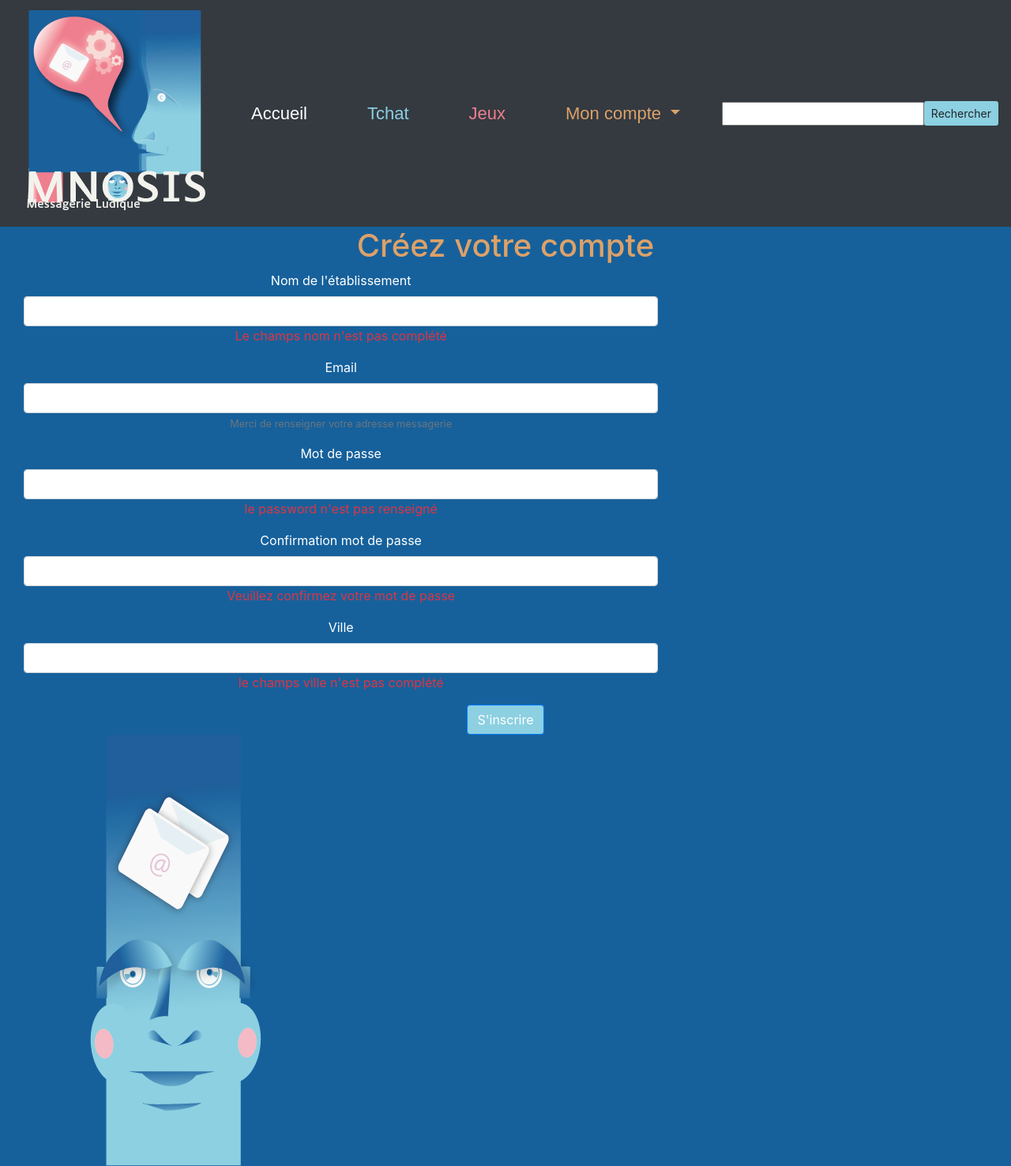
After one commit to Guijung/Mnasis-, a PHP site: page /register-ehpad.php in a window 1280 px wide. The commit adds this page. Shown: the whole page at 79% size. Run offline with PHP 8.4, Linux system fonts and the light colour scheme.

Commit message:
add new logo + page register-ehpad & model ehpad.php add display error message

```diff
--- a/assets/css/style.css
+++ b/assets/css/style.css
@@ -1,6 +1,14 @@
 body {
   background-color: #16619c;
 }
+h1 {
+  color:#dda169;
+  text-align: center;
+}
+/*.container-fluid{
+  display: flex;
+  justify-content:space-around;
+}*/
 .dropdown-item {
 background-color:#16619c;
 }
--- a/controllers/subscribe-members-controller.php
+++ b/controllers/subscribe-members-controller.php
@@ -5,6 +5,7 @@ define('NAME_ERROR_EMPTY','Le champs nom n\'est pas complété');
 define('PASSWORD_ERROR_EMPTY','le  password n\'est pas renseigné');
 define('PASSWORDVERIFY_ERROR_EMPTY','Veuillez confirmez votre mot de passe');
 define('PASSWORD_ERROR_NOTEQUAL', 'Veuillez saisir le même mot de passe');
+define('CITY_ERROR_EMPTY','le champs ville n\'est pas complété');
 define('USERNAME_ERROR_ALREADYUSED', 'Le pseudo n\'est pas disponible');
 define('MAIL_ERROR_ALREADYUSED', 'Le mail n\'est pas disponible');
 //Vérification du formulaire d'inscription/ register=nom du bouton de validation
@@ -49,19 +50,21 @@ if(!empty($_POST['name'])){
             $formErrors['password'] = $formErrors['passwordVerify'] = PASSWORD_ERROR_NOTEQUAL;
         }
     }
+    if(!empty($_POST['city'])){
+         $user->city = htmlspecialchars($_POST['city']);
+    }else{
+        $formErrors['city'] = CITY_ERROR_EMPTY;
+    }
+
 
     if(empty($formErrors)){
         $isOk = true;
-        //On vérifie si le pseudo est libre
-        // if($user->checkUserUnavailabilityByFieldName(['name'])){
-        //     $formErrors['username'] = USERNAME_ERROR_ALREADYUSED;
-        //     $isOk = false;
-        // }
-        // //On vérifie si le mail est libre
-        // if($user->checkUserUnavailabilityByFieldName(['mail'])){
-        //     $formErrors['mail'] = MAIL_ERROR_ALREADYUSED;
-        //     $isOk = false;
-        // }
+
+        //On vérifie si le mail est libre
+        if($user->checkUserUnavailabilityByFieldName(['mail'])){
+            $formErrors['mail'] = MAIL_ERROR_ALREADYUSED;
+           $isOk = false;
+        }
         //Si c'est bon on ajoute l'utilisateur
         if($isOk){
             $user->addUser();
--- a/parts/header.php
+++ b/parts/header.php
@@ -12,7 +12,7 @@
     <div class="container ">
       <diV class="logo">
         <a class="navbar-brand" href="index.php">
-          <img src="./assets/img/logov1.png" alt="logo">
+          <img src="./assets/img/logov4.png" alt="logo">
         </a>
       </diV>
       <button class="navbar-toggler" type="button" data-toggle="collapse" data-target="#navbarResponsive" aria-controls="navbarResponsive" aria-expanded="false" aria-label="Toggle navigation">
@@ -37,7 +37,7 @@
             </a>
             <div class="dropdown-menu" aria-labelledby="navbarDropdown">
               <a class="dropdown-item" href="./login.php">Connexion</a>
-              <a class="dropdown-item" href="./subscribe-members.php">inscription</a>
+              <a class="dropdown-item" href="./register-ehpad.php">inscription</a>
           </li>
         </ul>
       </div>
--- /dev/null
+++ b/register-ehpad.php
@@ -0,0 +1,65 @@
+<?php
+include 'config.php';
+include 'models/member.php';
+include 'controllers/subscribe-members-controller.php';
+include 'parts/header.php';
+?>
+<!-- Start container
+le container fluid occupe 100% de la page -->
+<h1>Créez votre compte</h1>
+<div class="container-fluid text-white text-center">
+  <form action="register-ehpad.php" method="post">
+    <div class="form-group  col-8 text-white text-center">
+      <label for="name">Nom de l'établissement</label>
+      <input type="text" class="form-control" id="name" name="name">
+      <?php if (isset($formErrors['name'])) { ?>
+        <p class="text-danger"><?= $formErrors['name'] ?></p>
+      <?php } else { ?>
+        <small id="nameHelp" class="form-text text-muted">Merci de renseigner votre nom d'établissement</small>
+      <?php } ?>
+    </div>
+    <div class="form-group col-8">
+      <label for="email">Email</label>
+      <input type="email" class="form-control" id="email" name="email">
+      <!--affiche erreur-->
+      <?php if (isset($formErrors['mail'])) { ?>
+        <p class="text-danger"><?= $formErrors['mail'] ?></p>
+      <?php } else { ?>
+        <small id="mailHelp" class="form-text text-muted">Merci de renseigner votre adresse messagerie</small>
+      <?php } ?>
+    </div>
+    <div class="form-group col-8">
+      <label for="password">Mot de passe</label>
+      <input type="password" class="form-control" id="password" name="password">
+      <?php if (isset($formErrors['password'])) { ?>
+        <p class="text-danger"><?= $formErrors['password'] ?></p>
+      <?php } else { ?>
+        <small id="passwordHelp" class="form-text text-muted">Merci de renseigner votre mot de passe</small>
+      <?php } ?>
+    </div>
+    <div class="form-group col-8">
+      <label for="confirm-password">Confirmation mot de passe</label>
+      <input type="password" class="form-control" id="confirm-password" name="confirm-password">
+      <?php if (isset($formErrors['passwordVerify'])) { ?>
+        <p class="text-danger"><?= $formErrors['passwordVerify'] ?></p>
+      <?php } else { ?>
+        <small id="passwordVerifyHelp" class="form-text text-muted">Merci de confirmer votre mot de passe</small>
+      <?php } ?>
+    </div>
+    <div class="form-group col-8">
+      <label for="city">Ville</label>
+      <input type="text" class="form-control" id="city" name="city">
+      <?php if (isset($formErrors['city'])) { ?>
+        <p class="text-danger"><?= $formErrors['city'] ?></p>
+      <?php } else { ?>
+        <small id="cityHelp" class="form-text text-muted">Merci de renseigner votre ville</small>
+      <?php } ?>
+    </div>
+    <button class="btn btn-primary" type="submit" name="register">S'inscrire</button>
+  </form>
+    <div class="col-4">
+      <img src="./assets/img/Mnesismess2.png" />
+    </div>
+</div>
+<!-- End container -->
+<?php include 'parts/footer.php';
```
Also changed, not shown: count.php (deleted, +0 -20 lines), login.php (+25 -22 lines), models/ehpad.php (added, +99 -0 lines), subscribe-members.php (+4 -3 lines), assets/img/logov2.png (added), assets/img/logov3.png (added), assets/img/logov4.png (added).
